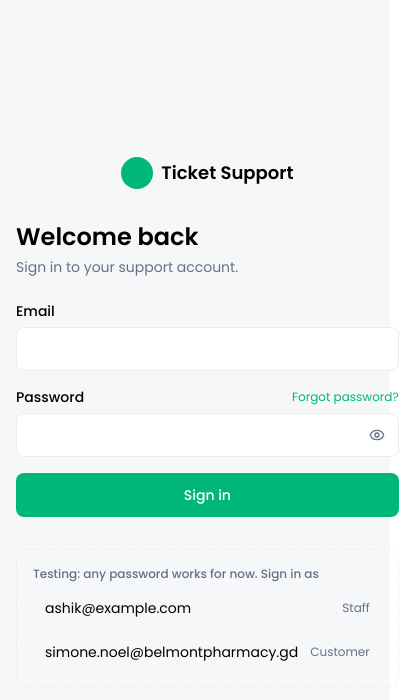
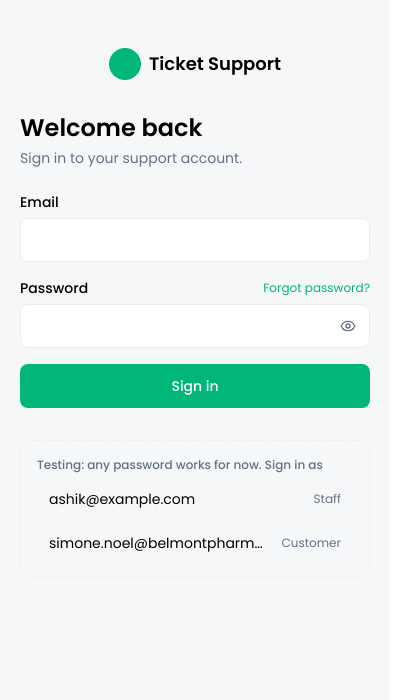
Before and after one commit to DarmaniBenjamin/helpdesk-platform, a React (Vite) app: page /login in a window 390 px wide. Shown: the top 700 px of the page, 415 px wide, since content can reach past the window. Built offline with nearby package versions, Linux system fonts and the light colour scheme.

Commit message:
Fix sign-in page width on phones, move Team card buttons down

```diff
--- a/src/Components/AuthShell.jsx
+++ b/src/Components/AuthShell.jsx
@@ -15,7 +15,9 @@ export default function AuthShell({ title, children }) {
   }, [title]);
 
   return (
-    <div className="grid min-h-dvh bg-page lg:grid-cols-2">
+    // grid-cols-1 (not just "grid") stops long text, like an email address,
+    // from stretching the page wider than the phone screen
+    <div className="grid min-h-dvh grid-cols-1 bg-page lg:grid-cols-2">
       {/* Welcome panel */}
       <div className="relative hidden overflow-hidden bg-brand p-12 text-white lg:flex lg:flex-col lg:justify-between">
         {/* Soft circles in the background */}
@@ -49,7 +51,8 @@ export default function AuthShell({ title, children }) {
       </div>
 
       {/* The form */}
-      <div className="flex flex-col items-center justify-center px-4 py-10 sm:px-6">
+      {/* Phones: starts near the top. Bigger screens: centred. */}
+      <div className="flex min-w-0 flex-col items-center px-5 pb-10 pt-12 sm:justify-center sm:px-6 sm:py-10">
         <div className="mb-8 flex items-center gap-2 lg:hidden">
           <div className="h-8 w-8 rounded-full bg-brand" />
           <span className="text-lg font-semibold">Ticket Support</span>
--- a/src/Components/Pages/Login.jsx
+++ b/src/Components/Pages/Login.jsx
@@ -196,7 +196,7 @@ export default function Login() {
         <p className="text-xs font-medium text-muted">
           Testing: any password works for now. Sign in as
         </p>
-        <div className="mt-2 grid gap-2">
+        <div className="mt-2 grid grid-cols-1 gap-2">
           {[
             demoStaff && { label: "Staff", member: demoStaff },
             demoCustomer && { label: "Customer", member: demoCustomer },
--- a/src/Components/Pages/Team.jsx
+++ b/src/Components/Pages/Team.jsx
@@ -618,17 +618,21 @@ export default function Team() {
                       <RoleBadge role={m.role} />
                     </div>
                   </div>
-                  <div className="-mr-2 -mt-1">{actionsFor(m)}</div>
                 </div>
                 <div className="mt-3 flex flex-col gap-2 border-t border-line pt-3">
                   <TeamList departments={m.departments} />
+                  {/* The buttons sit down here on phones, so the name and
+                      email get the full width up top */}
                   <div className="flex items-center justify-between gap-2">
+                    <div className="flex min-w-0 flex-col gap-0.5">
                       <StatusText member={m} />
                       {m.status === "active" && (
                         <span className="text-xs text-muted">
                           {openTickets[m.id] ?? 0} open tickets
                         </span>
                       )}
+                    </div>
+                    <div className="-mr-2 shrink-0">{actionsFor(m)}</div>
                   </div>
                 </div>
               </li>
```
Lines whose indentation alone changed are shown as unchanged.
